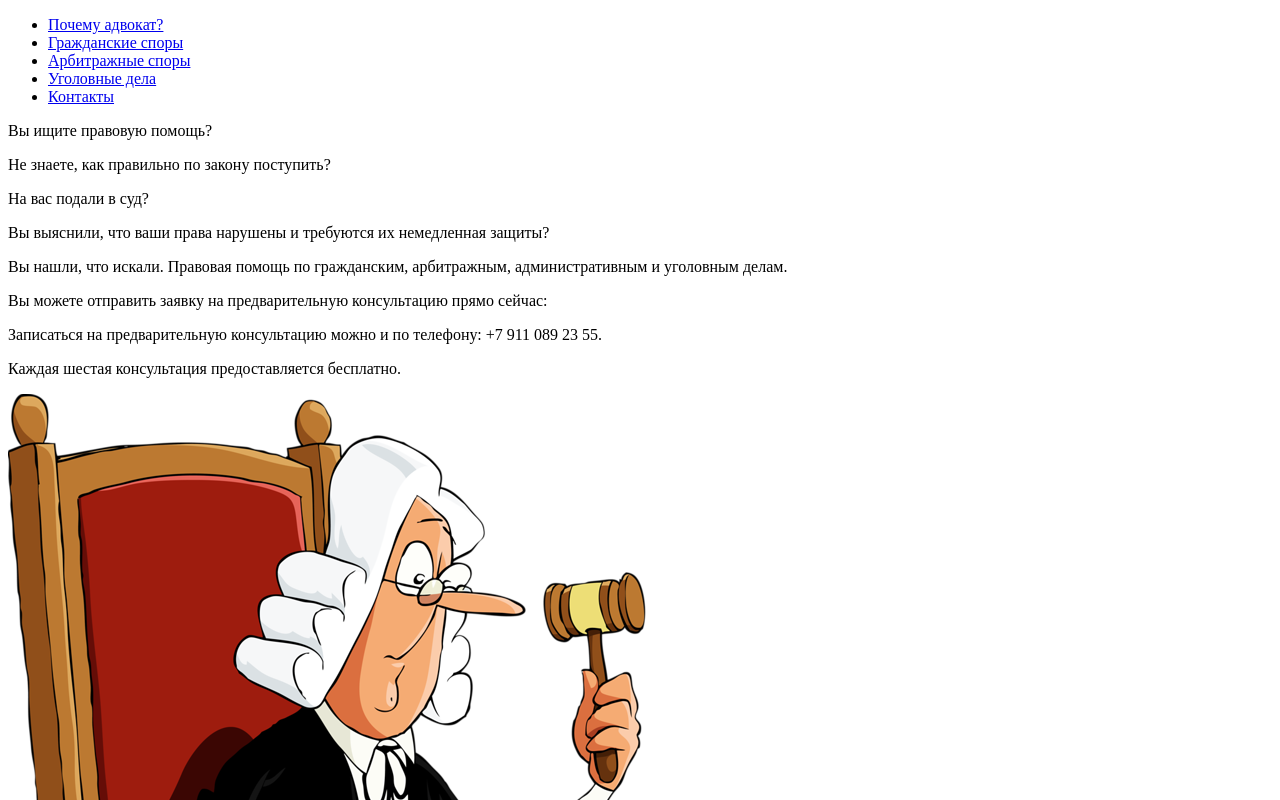
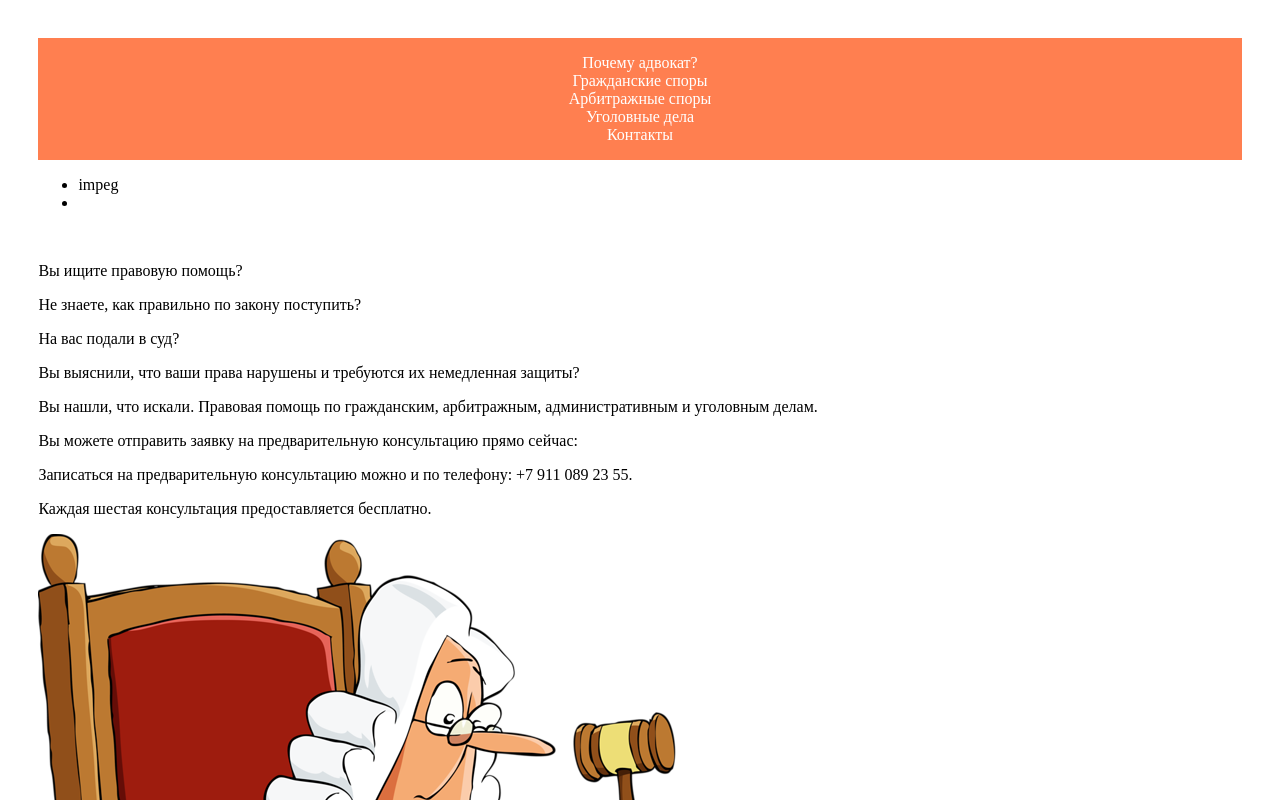
Before and after one commit to ermolaev-m/study, a plain HTML site: page app/index.html in a window 1280 px wide. Shown: the top 800 px of the page. Drawn offline with Linux system fonts and the light colour scheme.

Commit message:
CSS test

```diff
--- /dev/null
+++ b/app/css/style.css
@@ -0,0 +1,26 @@
+body {
+    front-family: "Verdana"; sans-serif;
+    margin: 3%;
+}
+
+.menu {
+    background: coral;
+    list-style: none;
+    margin: 0;
+    padding: 1em;
+    text-align: center;
+    display: block, inline;
+    width: 400 px;
+}
+
+.menu li {
+    color: #fff
+}
+
+.menu a {
+    color: #fff;
+    display: block;
+    front-weight: bold;
+    text-decoration: none;
+    front-size: 14px;
+}
--- a/app/index.html
+++ b/app/index.html
@@ -17,6 +17,12 @@
     <li><a href="/contact.html">Контакты</a></li>
 </ul>
 
+<slider><ul>
+    <li>impeg</li>
+    <li></li>
+</ul>
+</slider>
+<img src="" alt="">
         <p>Вы ищите правовую помощь?</p>
         <p>Не знаете, как правильно по закону поступить?</p>
         <p>На вас подали в суд?</p>
```
Also changed, not shown: app/ad.html (+1 -0 lines), app/contact.html (+1 -0 lines), app/gd.html (+1 -0 lines), app/ug.html (+2 -1 lines), app/wa.html (+1 -0 lines).
